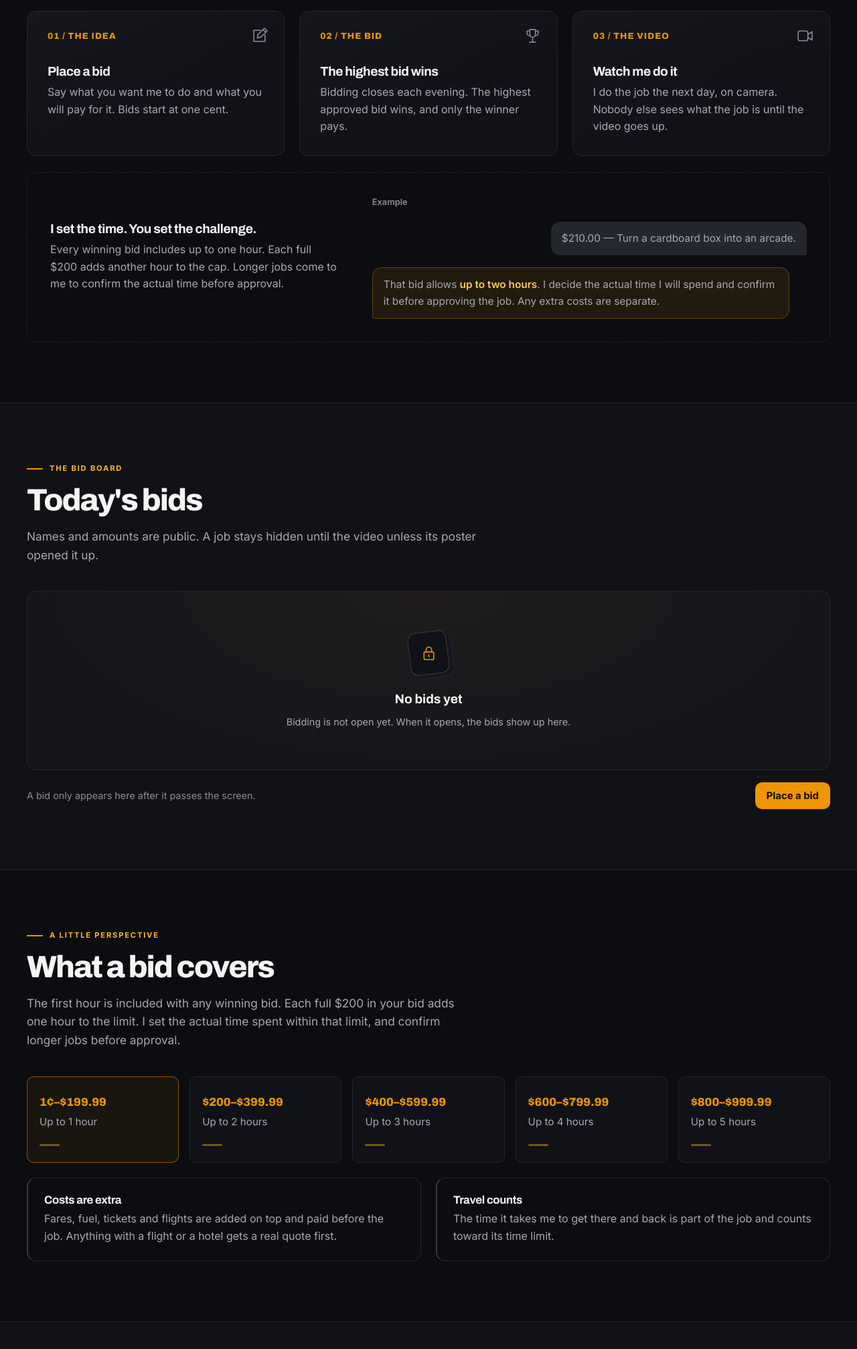
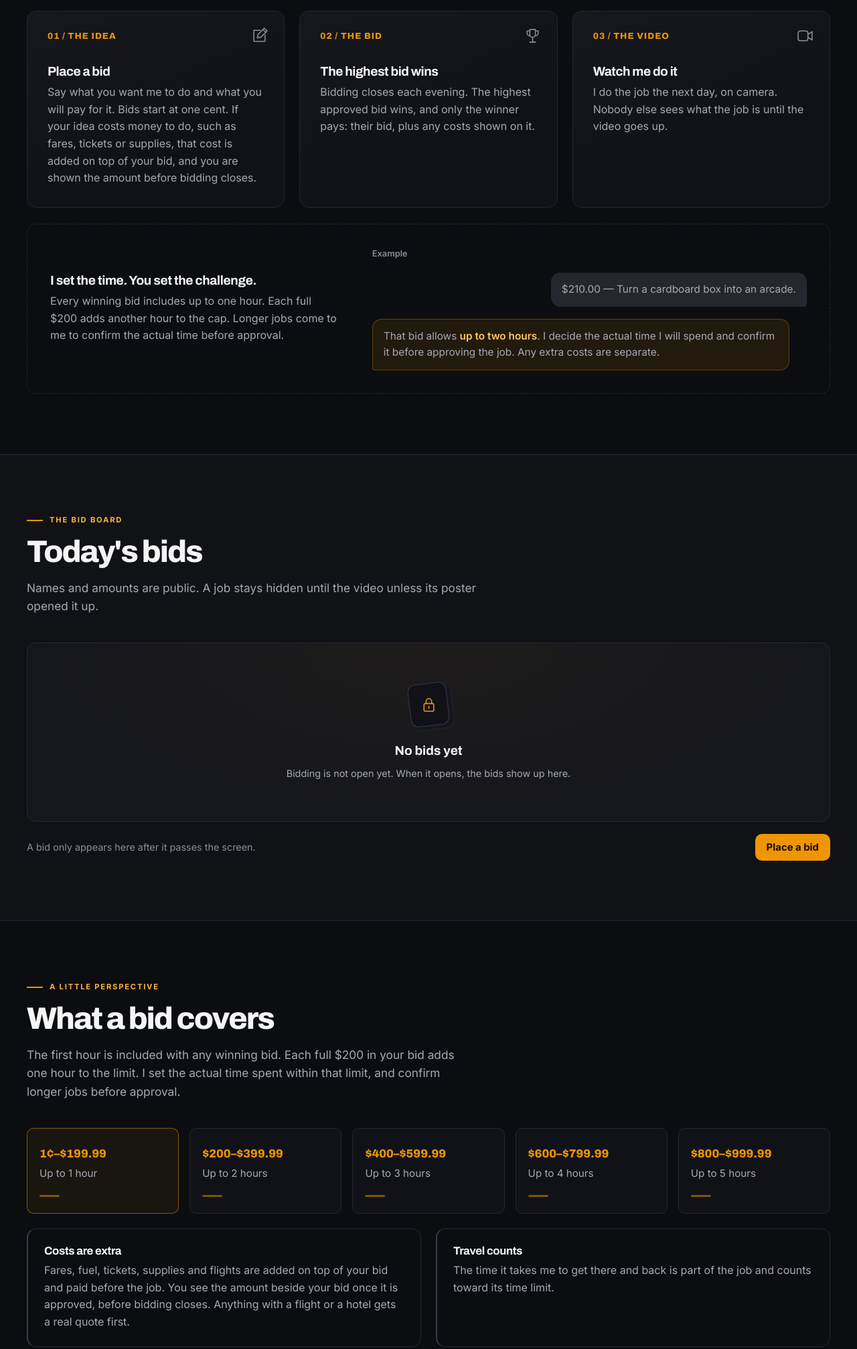
Before and after one commit to protectandassist/daddygofaster, a plain HTML site: page index.html in a window 1280 px wide. Shown: the part 1360-3374 px from the top of the page at 67% size. Drawn offline with Linux system fonts and the light colour scheme; no server answers.

Commit message:
Say plainly that a job's costs are added on top of the bid, and show the amount beside the bidder's bid
Co-Authored-By: Claude Fable 5.2 <noreply@anthropic.com>

```diff
--- a/index.html
+++ b/index.html
@@ -750,13 +750,13 @@ a.spot:hover{border-color:var(--accent);transform:translateY(-3px)}
           <span class="step__n" aria-hidden="true">01 / THE IDEA</span>
           <svg class="step__icon" viewBox="0 0 24 24" fill="none" stroke="currentColor" stroke-width="1.5" stroke-linecap="round" stroke-linejoin="round" aria-hidden="true"><path d="M20 11v9H4V4h9M9 15l1-5 9-9 4 4-9 9-5 1ZM17 3l4 4"/></svg>
           <h3>Place a bid</h3>
-          <p>Say what you want me to do and what you will pay for it. Bids start at one cent.</p>
+          <p>Say what you want me to do and what you will pay for it. Bids start at one cent. If your idea costs money to do, such as fares, tickets or supplies, that cost is added on top of your bid, and you are shown the amount before bidding closes.</p>
         </li>
         <li class="card step">
           <span class="step__n" aria-hidden="true">02 / THE BID</span>
           <svg class="step__icon" viewBox="0 0 24 24" fill="none" stroke="currentColor" stroke-width="1.5" stroke-linecap="round" stroke-linejoin="round" aria-hidden="true"><path d="M8 3h8v7a4 4 0 0 1-8 0V3ZM8 5H4v3a4 4 0 0 0 4 4M16 5h4v3a4 4 0 0 1-4 4M12 14v6M8 21h8"/></svg>
           <h3>The highest bid wins</h3>
-          <p>Bidding closes each evening. The highest approved bid wins, and only the winner pays.</p>
+          <p>Bidding closes each evening. The highest approved bid wins, and only the winner pays: their bid, plus any costs shown on it.</p>
         </li>
         <li class="card step">
           <span class="step__n" aria-hidden="true">03 / THE VIDEO</span>
@@ -851,7 +851,7 @@ a.spot:hover{border-color:var(--accent);transform:translateY(-3px)}
       <div class="notes rise">
         <div class="card note">
           <h3>Costs are extra</h3>
-          <p>Fares, fuel, tickets and flights are added on top and paid before the job. Anything with a flight or a hotel gets a real quote first.</p>
+          <p>Fares, fuel, tickets, supplies and flights are added on top of your bid and paid before the job. You see the amount beside your bid once it is approved, before bidding closes. Anything with a flight or a hotel gets a real quote first.</p>
         </div>
         <div class="card note">
           <h3>Travel counts</h3>
@@ -1913,7 +1913,7 @@ a.spot:hover{border-color:var(--accent);transform:translateY(-3px)}
       sub.textContent = (b.standing === 'outbid' || b.standing === 'short' ? 'Your bid: ' + money(b.amountCents) + '. ' : '') +
         (b.shared ? 'Open job' + (b.backers ? ', ' + plural(b.backers, 'backer') + ' added ' + money(b.amountCents - b.ownCents) : '') + '. ' : '') +
         (b.maxCents ? 'Auto-bid up to ' + money(b.maxCents) + '. ' : '') +
-        (b.approvedMinutes ? 'Agreed time: ' + duration(b.approvedMinutes) + '. ' : '') + (tasks[b.token] || '');
+        (b.approvedMinutes ? 'Agreed time: ' + duration(b.approvedMinutes) + '. ' : '') + (b.costCents ? 'Costs on top of your bid: about ' + money(b.costCents) + ', paid before the job if you win. ' : '') + (tasks[b.token] || '');
       text.appendChild(head); text.appendChild(sub); row.appendChild(text);
       if(b.open){
         var up = document.createElement('button');
--- a/service/src/index.js
+++ b/service/src/index.js
@@ -620,6 +620,7 @@ async function postMine(request, env) {
       shared: Boolean(bid.shared), backers: bid.backers, ownCents: bid.own_cents ?? bid.amount_cents,
       amountCents: bid.amount_cents, maxCents: bid.max_cents ?? null, minCents: bid.min_cents ?? null,
       approvedMinutes: bid.screened_by === 'owner' ? bid.est_minutes : null,
+      costCents: bid.status === 'qualified' && bid.est_cost_cents > 0 ? bid.est_cost_cents : null, // what the job costs to do, on top of the bid
       highCents: top ? top.amount_cents : 0,
       closesAt: new Date(a.closes_at).toISOString(),
     });
```
